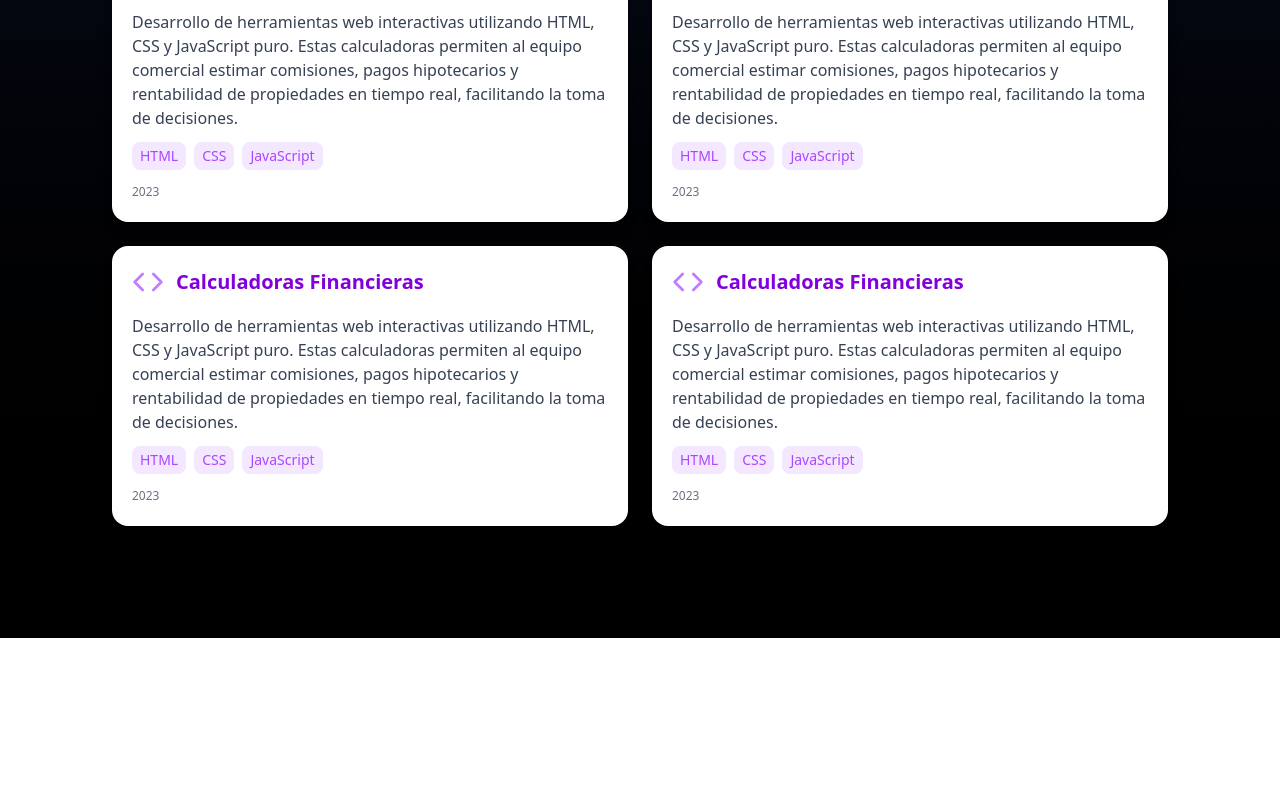
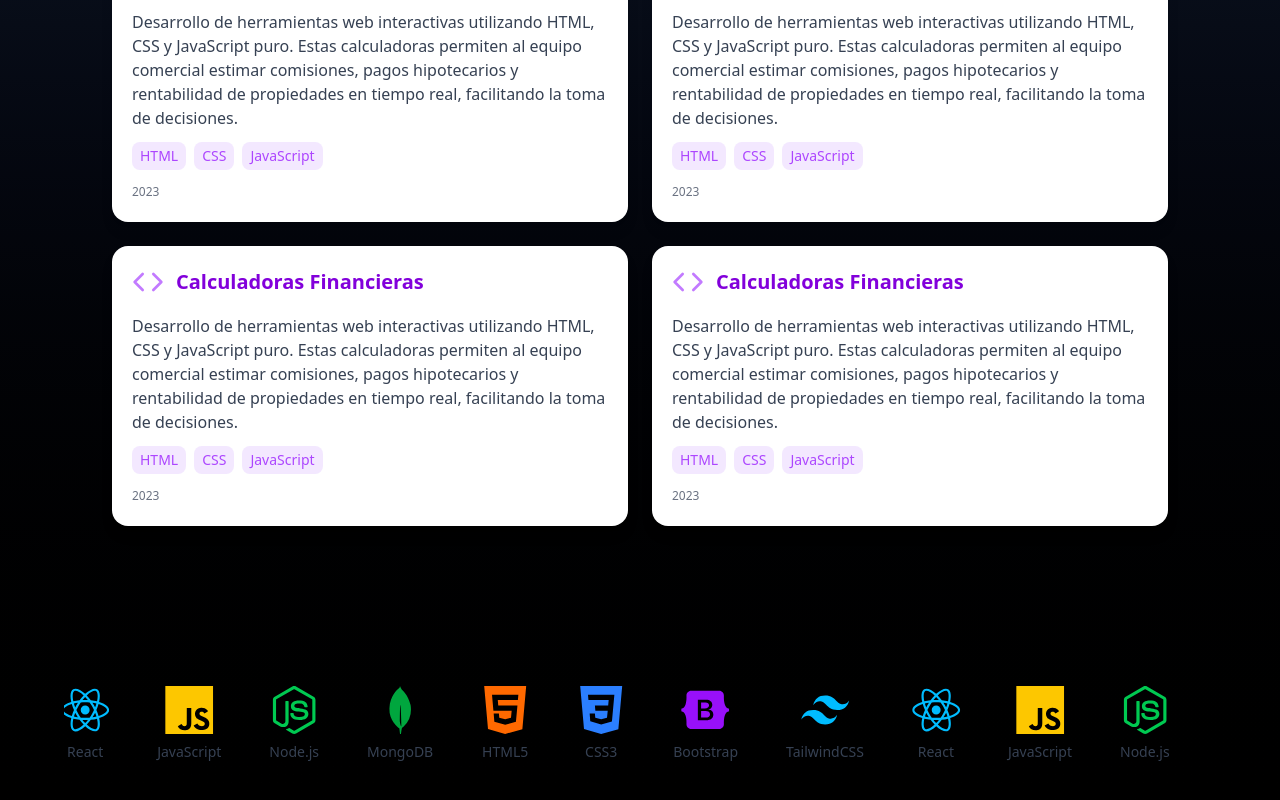
Before and after one commit to GLM1996/portfolio, a React (Vite) app: page / in a window 1280 px wide. Shown: the part 1426-2226 px from the top of the page. Before the commit the page ends 2064 px from the top, so only its background shows below. Built offline with nearby package versions, Linux system fonts and the light colour scheme.

Commit message:
Seccion Skill

```diff
--- a/package.json
+++ b/package.json
@@ -15,6 +15,7 @@
     "lucide-react": "^0.525.0",
     "react": "^19.1.0",
     "react-dom": "^19.1.0",
+    "react-icons": "^5.5.0",
     "tailwindcss": "^4.1.11"
   },
   "devDependencies": {
--- a/src/App.jsx
+++ b/src/App.jsx
@@ -4,6 +4,7 @@ import Navbar from './Components/Navbar'
 import Hero from './Components/Hero'
 import Experience from './Components/Experience'
 import Projects from './Components/Projects'
+import Skills from './Components/Skills'
 import Footer from './Components/Footer'
 
 function App() {
@@ -14,6 +15,7 @@ function App() {
       <Hero />
       <Experience/>
       <Projects/>
+      <Skills/>
     </div>
   )
 }
--- /dev/null
+++ b/src/Components/Skills.jsx
@@ -0,0 +1,50 @@
+import { motion } from "framer-motion";
+import {
+  SiReact,
+  SiJavascript,
+  SiNodedotjs,
+  SiMongodb,
+  SiHtml5,
+  SiCss3,
+  SiBootstrap,
+  SiTailwindcss,
+} from "react-icons/si";
+
+const skills = [
+  { icon: <SiReact className="text-sky-400 w-12 h-12" />, name: "React" },
+  { icon: <SiJavascript className="text-yellow-400 w-12 h-12" />, name: "JavaScript" },
+  { icon: <SiNodedotjs className="text-green-500 w-12 h-12" />, name: "Node.js" },
+  { icon: <SiMongodb className="text-green-600 w-12 h-12" />, name: "MongoDB" },
+  { icon: <SiHtml5 className="text-orange-500 w-12 h-12" />, name: "HTML5" },
+  { icon: <SiCss3 className="text-blue-500 w-12 h-12" />, name: "CSS3" },
+  { icon: <SiBootstrap className="text-purple-600 w-12 h-12" />, name: "Bootstrap" },
+  { icon: <SiTailwindcss className="text-sky-400 w-12 h-12" />, name: "TailwindCSS" },
+];
+
+export default function Skills() {
+  const allSkills = [...skills, ...skills]; // duplicado para que no desaparezca
+
+  return (
+    <div className="overflow-hidden py-6 sm:py-20 px-6 sm:px-32 max-w-6xl mx-auto box-border">
+      <motion.div
+        className="flex gap-6 sm:gap-12"
+        animate={{ x: ["0%", "-50%"] }}
+        transition={{
+          repeat: Infinity,
+          repeatType: "loop",
+          duration: 20,
+          ease: "linear",
+        }}
+      >
+        {allSkills.map((skill, index) => (
+          <div key={index} className="flex flex-col items-center min-w-max">
+            {skill.icon}
+            <span className="text-sm mt-2 text-gray-700 dark:text-gray-300">{skill.name}</span>
+          </div>
+        ))}
+      </motion.div>
+    </div>
+  );
+
+
+}
```
Also changed, not shown: 1 other file (tests, documents, lock files or other folders).
